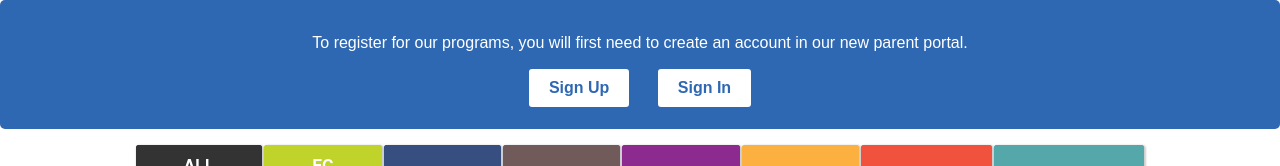
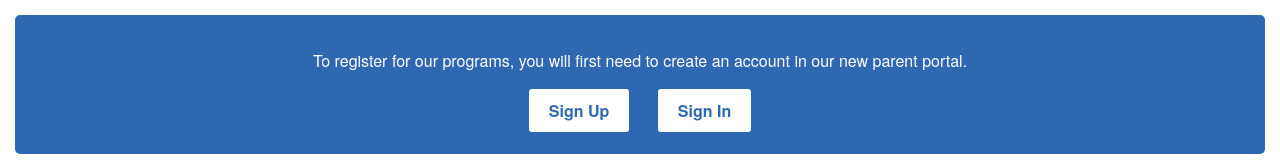
Before and after one commit to mendelgordon/FC-Events, a plain HTML site: page index.html in a window 1280 px wide. Shown: the top 166 px of the page. Drawn offline with Linux system fonts and the light colour scheme.

```diff
--- a/style.css
+++ b/style.css
@@ -955,12 +955,13 @@
 		color: white;
 		padding: 20px;
 		text-align: center;
-		font-family: Arial, sans-serif;
 		border-radius: 5px;
+		margin: 15px;
 	}
 
 	.registration-text {
-		margin-bottom: 15px;
+		margin-bottom: 15px !important;
+		color: white !important;
 	}
 
 	.registration-buttons {
```
